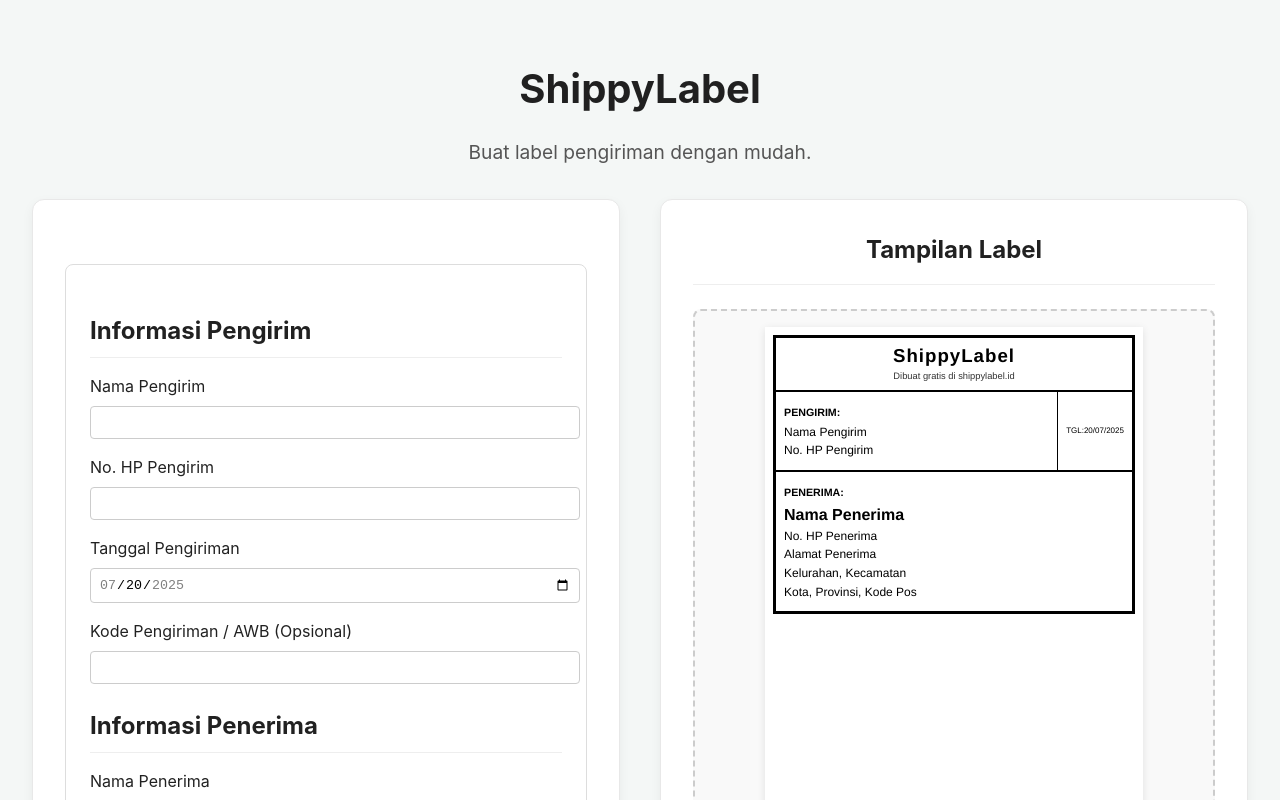
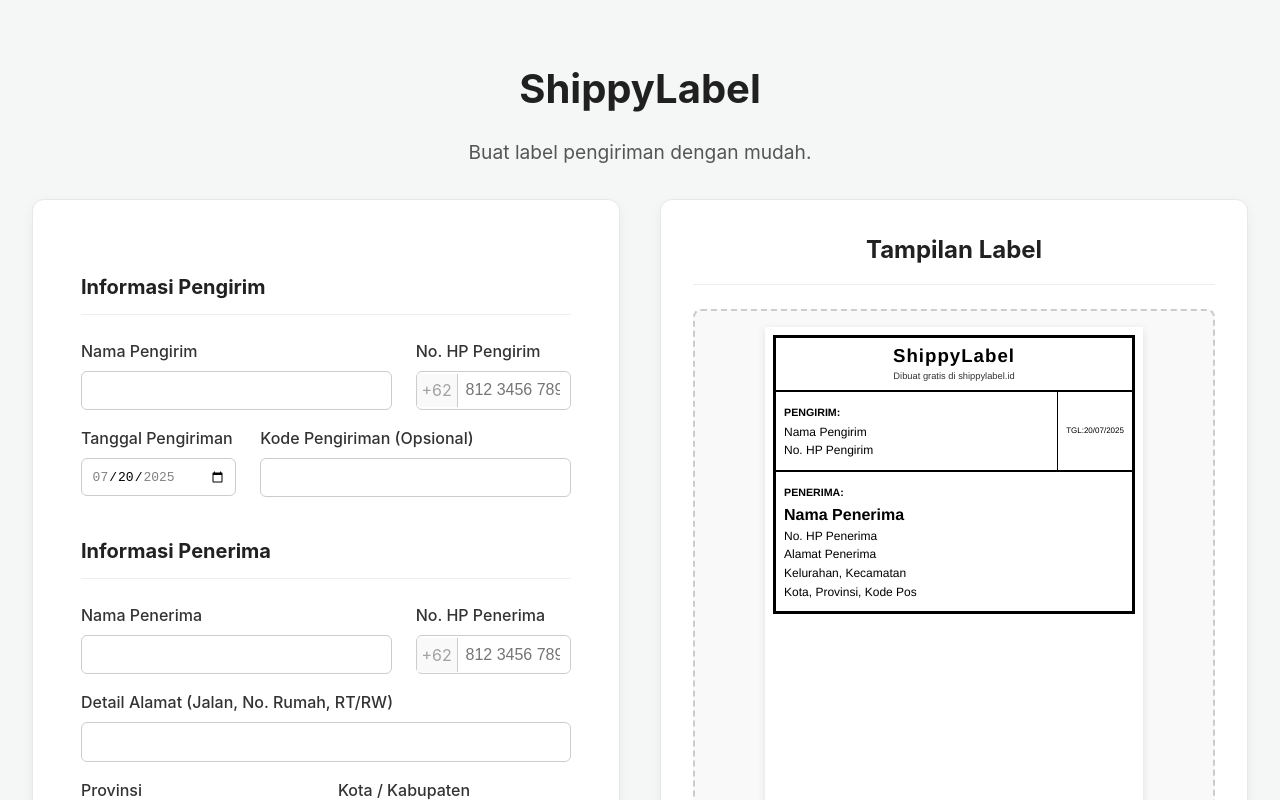
Before and after one commit to 5leepy/shippy, a React (Vite) app: page / in a window 1280 px wide. Shown: the top 800 px of the page. Built offline with nearby package versions, Linux system fonts and the light colour scheme; no server answers.

Commit message:
refactor(form): sempurnakan layout grid agar ringkas dan sejajar

```diff
--- a/src/components/ShippingForm.jsx
+++ b/src/components/ShippingForm.jsx
@@ -1,22 +1,22 @@
 // src/components/ShippingForm.jsx
-import React, { useState, useEffect } from 'react';
-import styles from './ShippingForm.module.css';
+import React, { useState, useEffect } from "react";
+import styles from "./ShippingForm.module.css";
 
 function toTitleCase(str) {
-  if (!str) return '';
-  return str.toLowerCase().replace(/\b\w/g, char => char.toUpperCase());
+  if (!str) return "";
+  return str.toLowerCase().replace(/\b\w/g, (char) => char.toUpperCase());
 }
 
 // Fungsi untuk mendapatkan tanggal dalam format YYYY-MM-DD
 const getFormattedDate = (date) => {
   const year = date.getFullYear();
-    const month = String(date.getMonth() + 1).padStart(2, '0');
-    const day = String(date.getDate()).padStart(2, '0');
+  const month = String(date.getMonth() + 1).padStart(2, "0");
+  const day = String(date.getDate()).padStart(2, "0");
   return `${year}-${month}-${day}`;
 };
 
 // --- PENGATURAN TANGGAL ---
-const daysAllowed = 7; // <-- CUKUP UBAH ANGKA DI SINI (misal: 1, 7, 10, 30)
+const daysAllowed = 5; // <-- CUKUP UBAH ANGKA DI SINI (misal: 1, 7, 10, 30)
 
 const today = new Date();
 const maxDateObject = new Date(today);
@@ -26,7 +26,6 @@
 const maxDate = getFormattedDate(maxDateObject);
 // --- AKHIR PENGATURAN TANGGAL ---
 
-
 function ShippingForm({ formData, setFormData }) {
   // Ganti state 'provinces' menjadi 'apiProvinces'
   const [apiProvinces, setApiProvinces] = useState([]);
@@ -35,26 +34,25 @@
   const [villages, setVillages] = useState([]);
 
   useEffect(() => {
-    fetch('/api/provinces.json')
-      .then(response => response.json())
-      .then(provincesData => {
+    fetch("/api/provinces.json")
+      .then((response) => response.json())
+      .then((provincesData) => {
         // LANGSUNG gunakan datanya, karena API ini mengembalikan array
         setApiProvinces(provincesData);
       })
-      .catch(error => console.error('Error fetching provinces:', error));
+      .catch((error) => console.error("Error fetching provinces:", error));
   }, []);
-
 
   useEffect(() => {
     // Pastikan ada provinsi yang dipilih
     if (formData.recipientProvince) {
       // Gunakan ID provinsi untuk mengambil data kota/kabupaten yang sesuai
       fetch(`/api/regencies/${formData.recipientProvince}.json`)
-        .then(response => response.json())
-        .then(regenciesData => {
+        .then((response) => response.json())
+        .then((regenciesData) => {
           setCities(regenciesData);
         })
-        .catch(error => console.error('Error fetching regencies:', error));
+        .catch((error) => console.error("Error fetching regencies:", error));
     } else {
       // Jika tidak ada provinsi yang dipilih, kosongkan daftar kota
       setCities([]);
@@ -63,11 +61,11 @@
   useEffect(() => {
     if (formData.recipientCity) {
       fetch(`/api/districts/${formData.recipientCity}.json`)
-        .then(response => response.json())
-        .then(districtsData => {
+        .then((response) => response.json())
+        .then((districtsData) => {
           setDistricts(districtsData);
         })
-        .catch(error => console.error('Error fetching districts:', error));
+        .catch((error) => console.error("Error fetching districts:", error));
     } else {
       setDistricts([]);
     }
@@ -77,11 +75,11 @@
   useEffect(() => {
     if (formData.recipientDistrict) {
       fetch(`/api/villages/${formData.recipientDistrict}.json`)
-        .then(response => response.json())
-        .then(villagesData => {
+        .then((response) => response.json())
+        .then((villagesData) => {
           setVillages(villagesData);
         })
-        .catch(error => console.error('Error fetching villages:', error));
+        .catch((error) => console.error("Error fetching villages:", error));
     } else {
       setVillages([]);
     }
@@ -89,46 +87,63 @@
 
   // Tambahkan handleChange yang baru di sini
   const handleChange = (e) => {
-    const { name, value } = e.target;
+    // KITA UBAH 'const' MENJADI 'let' DI SINI
+    let { name, value } = e.target;
 
-    setFormData(prevState => {
+    // Logika validasi untuk nomor telepon
+    if (name === "senderPhone" || name === "recipientPhone") {
+      // Hapus semua yang bukan angka
+      value = value.replace(/[^0-9]/g, "");
+      // Jika angka pertama adalah 0, hapus
+      if (value.startsWith("0")) {
+        value = value.substring(1);
+      }
+    }
+
+    setFormData((prevState) => {
       const newState = { ...prevState, [name]: value };
 
-      if (name === 'recipientProvince') {
-        const selectedProvince = apiProvinces.find(p => p.id === value);
-        newState.recipientProvinceName = selectedProvince ? toTitleCase(selectedProvince.name) : '';
+      if (name === "recipientProvince") {
+        const selectedProvince = apiProvinces.find((p) => p.id === value);
+        newState.recipientProvinceName = selectedProvince
+          ? toTitleCase(selectedProvince.name)
+          : "";
         // Reset semua dropdown di bawahnya
-        newState.recipientCity = '';
-        newState.recipientCityName = '';
-        newState.recipientDistrict = '';
-        newState.recipientDistrictName = '';
-        newState.recipientVillage = '';
-        newState.recipientVillageName = '';
+        newState.recipientCity = "";
+        newState.recipientCityName = "";
+        newState.recipientDistrict = "";
+        newState.recipientDistrictName = "";
+        newState.recipientVillage = "";
+        newState.recipientVillageName = "";
       }
 
-      if (name === 'recipientCity') {
-        const selectedCity = cities.find(c => c.id === value);
-        newState.recipientCityName = selectedCity ? toTitleCase(selectedCity.name) : '';
+      if (name === "recipientCity") {
+        const selectedCity = cities.find((c) => c.id === value);
+        newState.recipientCityName = selectedCity
+          ? toTitleCase(selectedCity.name)
+          : "";
         // Reset semua dropdown di bawahnya
-        newState.recipientDistrict = '';
-        newState.recipientDistrictName = '';
-        newState.recipientVillage = '';
-        newState.recipientVillageName = '';
+        newState.recipientDistrict = "";
+        newState.recipientDistrictName = "";
+        newState.recipientVillage = "";
+        newState.recipientVillageName = "";
       }
 
-      // Tambahkan logika untuk kecamatan
-      if (name === 'recipientDistrict') {
-        const selectedDistrict = districts.find(d => d.id === value);
-        newState.recipientDistrictName = selectedDistrict ? toTitleCase(selectedDistrict.name) : '';
+      if (name === "recipientDistrict") {
+        const selectedDistrict = districts.find((d) => d.id === value);
+        newState.recipientDistrictName = selectedDistrict
+          ? toTitleCase(selectedDistrict.name)
+          : "";
         // Reset dropdown di bawahnya
-        newState.recipientVillage = '';
-        newState.recipientVillageName = '';
+        newState.recipientVillage = "";
+        newState.recipientVillageName = "";
       }
 
-      // Tambahkan logika untuk kelurahan
-      if (name === 'recipientVillage') {
-        const selectedVillage = villages.find(v => v.id === value);
-        newState.recipientVillageName = selectedVillage ? toTitleCase(selectedVillage.name) : '';
+      if (name === "recipientVillage") {
+        const selectedVillage = villages.find((v) => v.id === value);
+        newState.recipientVillageName = selectedVillage
+          ? toTitleCase(selectedVillage.name)
+          : "";
       }
 
       return newState;
@@ -138,16 +153,34 @@
   return (
     <form className={styles.shippingForm}>
       <h2>Informasi Pengirim</h2>
+      <div className={styles.formGridUnevenL}>
         <div className={styles.formGroup}>
-        {/* ... input lainnya ... */}
           <label htmlFor="senderName">Nama Pengirim</label>
-        <input type="text" id="senderName" name="senderName" value={formData.senderName} onChange={handleChange} />
+          <input
+            type="text"
+            id="senderName"
+            name="senderName"
+            value={formData.senderName}
+            onChange={handleChange}
+          />
         </div>
         <div className={styles.formGroup}>
           <label htmlFor="senderPhone">No. HP Pengirim</label>
-        <input type="text" id="senderPhone" name="senderPhone" value={formData.senderPhone} onChange={handleChange} />
+          <div className={styles.phoneInputContainer}>
+            <span className={styles.countryCode}>+62</span>
+            <input
+              type="tel"
+              id="senderPhone"
+              name="senderPhone"
+              value={formData.senderPhone}
+              onChange={handleChange}
+              placeholder="812 3456 7890"
+            />
           </div>
-      {/* Tambahkan dua input baru di sini, di bawah info pengirim */}
+        </div>
+      </div>
+      <div className={styles.formGridUnevenR}>
+        {/* Perbaiki input alamat pengirim */}
       <div className={styles.formGroup}>
         <label htmlFor="shippingDate">Tanggal Pengiriman</label>
         <input
@@ -162,7 +195,7 @@
       </div>
 
       <div className={styles.formGroup}>
-        <label htmlFor="shippingCode">Kode Pengiriman / AWB (Opsional)</label>
+        <label htmlFor="shippingCode">Kode Pengiriman (Opsional)</label>
         <input
           type="text"
           id="shippingCode"
@@ -171,69 +204,133 @@
           onChange={handleChange}
         />
       </div>
+      </div>
 
       <h2>Informasi Penerima</h2>
+      <div className={styles.formGridUnevenL}>
         <div className={styles.formGroup}>
           <label htmlFor="recipientName">Nama Penerima</label>
-        <input type="text" id="recipientName" name="recipientName" value={formData.recipientName} onChange={handleChange} />
+          <input
+            type="text"
+            id="recipientName"
+            name="recipientName"
+            value={formData.recipientName}
+            onChange={handleChange}
+          />
         </div>
         <div className={styles.formGroup}>
           <label htmlFor="recipientPhone">No. HP Penerima</label>
-        <input type="text" id="recipientPhone" name="recipientPhone" value={formData.recipientPhone} onChange={handleChange} />
+          <div className={styles.phoneInputContainer}>
+            <span className={styles.countryCode}>+62</span>
+            <input
+              type="tel"
+              id="recipientPhone"
+              name="recipientPhone"
+              value={formData.recipientPhone}
+              onChange={handleChange}
+              placeholder="812 3456 7890"
+            />
+          </div>
+        </div>
       </div>
       <div className={styles.formGroup}>
-        <label htmlFor="recipientAddress">Alamat Lengkap (Nama Jalan, No. Rumah, RT/RW)</label>
-        <textarea id="recipientAddress" name="recipientAddress" rows="3" value={formData.recipientAddress} onChange={handleChange}></textarea>
+        <label htmlFor="recipientAddress">
+          Detail Alamat (Jalan, No. Rumah, RT/RW)
+        </label>
+        <input
+          type="text"
+          id="recipientAddress"
+          name="recipientAddress"
+          value={formData.recipientAddress}
+          onChange={handleChange}
+        />
       </div>
+
+      {/* Provinsi dan Kota/Kabupaten */}
+      <div className={styles.formGrid}>
         <div className={styles.formGroup}>
           <label htmlFor="recipientProvince">Provinsi</label>
-        {/*
-          Ubah value ke ID provinsi, bukan nama.
-          Ubah 'provinces.map' menjadi 'apiProvinces.map'
-        */}
           {/* Dropdown Provinsi */}
-        <select id="recipientProvince" name="recipientProvince" value={formData.recipientProvince} onChange={handleChange}>
+          <select
+            id="recipientProvince"
+            name="recipientProvince"
+            value={formData.recipientProvince}
+            onChange={handleChange}
+          >
             <option value="">Pilih Provinsi</option>
-            {apiProvinces.map(province => (
-                <option key={province.id} value={province.id}>{toTitleCase(province.name)}</option>
+            {apiProvinces.map((province) => (
+              <option key={province.id} value={province.id}>
+                {toTitleCase(province.name)}
+              </option>
             ))}
           </select>
         </div>
         <div className={styles.formGroup}>
           <label htmlFor="recipientCity">Kota / Kabupaten</label>
-        {/*
-          Perbaiki bagian 'value' dan 'key' serta teks di dalam option
-        */}
           {/* Dropdown Kota */}
-        <select id="recipientCity" name="recipientCity" value={formData.recipientCity} onChange={handleChange} disabled={!formData.recipientProvince}>
+          <select
+            id="recipientCity"
+            name="recipientCity"
+            value={formData.recipientCity}
+            onChange={handleChange}
+            disabled={!formData.recipientProvince}
+          >
             <option value="">Pilih Kota/Kabupaten</option>
-            {cities.map(city => (
-                <option key={city.id} value={city.id}>{toTitleCase(city.name)}</option>
+            {cities.map((city) => (
+              <option key={city.id} value={city.id}>
+                {toTitleCase(city.name)}
+              </option>
             ))}
           </select>
         </div>
+      </div>
+       {/* Kecamatan dan Kelurahan/Desa */}
+      <div className={styles.formGrid}>
         <div className={styles.formGroup}>
         <label htmlFor="recipientDistrict">Kecamatan</label>
-          <select id="recipientDistrict" name="recipientDistrict" value={formData.recipientDistrict} onChange={handleChange} disabled={!formData.recipientCity}>
+        <select
+          id="recipientDistrict"
+          name="recipientDistrict"
+          value={formData.recipientDistrict}
+          onChange={handleChange}
+          disabled={!formData.recipientCity}
+        >
           <option value="">Pilih Kecamatan</option>
-            {districts.map(district => (
-              <option key={district.id} value={district.id}>{toTitleCase(district.name)}</option>
+          {districts.map((district) => (
+            <option key={district.id} value={district.id}>
+              {toTitleCase(district.name)}
+            </option>
           ))}
         </select>
       </div>
 
       <div className={styles.formGroup}>
         <label htmlFor="recipientVillage">Kelurahan / Desa</label>
-          <select id="recipientVillage" name="recipientVillage" value={formData.recipientVillage} onChange={handleChange} disabled={!formData.recipientDistrict}>
+        <select
+          id="recipientVillage"
+          name="recipientVillage"
+          value={formData.recipientVillage}
+          onChange={handleChange}
+          disabled={!formData.recipientDistrict}
+        >
           <option value="">Pilih Kelurahan/Desa</option>
-            {villages.map(village => (
-              <option key={village.id} value={village.id}>{toTitleCase(village.name)}</option>
+          {villages.map((village) => (
+            <option key={village.id} value={village.id}>
+              {toTitleCase(village.name)}
+            </option>
           ))}
         </select>
       </div>
+      </div>
       <div className={styles.formGroup}>
         <label htmlFor="recipientPostalCode">Kode Pos</label>
-        <input type="text" id="recipientPostalCode" name="recipientPostalCode" value={formData.recipientPostalCode} onChange={handleChange} />
+        <input
+          type="text"
+          id="recipientPostalCode"
+          name="recipientPostalCode"
+          value={formData.recipientPostalCode}
+          onChange={handleChange}
+        />
       </div>
     </form>
   );
--- a/src/components/ShippingForm.module.css
+++ b/src/components/ShippingForm.module.css
@@ -1,34 +1,79 @@
 /* src/components/ShippingForm.module.css */
 
 .shippingForm {
-  max-width: 500px;
-  margin: 2rem 0; /* Ubah dari auto ke 0 */
-  padding: 1.5rem;
-  border: 1px solid #ddd;
-  border-radius: 8px;
+  padding: 1rem; /* Kurangi padding agar tidak terlalu renggang */
+}
+
+.shippingForm h2 {
+  margin-top: 1.5rem;
+  margin-bottom: 1.5rem;
+  padding-bottom: 0.75rem;
+  border-bottom: 1px solid #eee;
+  font-size: 1.25em;
+}
+.formGrid,
+.formGridUnevenL,
+.formGridUnevenR {
+  display: grid;
+  gap: 1.5rem;
+  align-items: start;
+}
+
+.formGrid {
+  grid-template-columns: 1fr 1fr;
+}
+.formGridUnevenL {
+  grid-template-columns: 2fr 1fr;
+}
+.formGridUnevenR {
+  grid-template-columns: 1fr 2fr;
 }
 
 .formGroup {
   margin-bottom: 1rem;
 }
+.formGroup:last-child {
+  /* Hapus jarak bawah untuk elemen terakhir di dalam grid */
+  margin-bottom: 0;
+}
 
 .formGroup label {
   display: block;
   margin-bottom: 0.5rem;
+  font-weight: 500; /* Sedikit tebalkan label */
+  color: #333;
 }
 
 .formGroup input,
-.formGroup textarea,
-.formGroup select { /* Tambahkan select */
+.formGroup select {
   width: 100%;
-  padding: 0.5rem;
+  padding: 0.6rem; /* Sedikit perbesar padding input */
   border: 1px solid #ccc;
-  border-radius: 4px;
+  border-radius: 6px; /* Sedikit perhalus sudut */
+  font-size: 1em;
+    box-sizing: border-box;
 }
 
-.shippingForm h2 {
-  margin-top: 1.5rem;
-  margin-bottom: 1rem;
-  border-bottom: 1px solid #eee;
-  padding-bottom: 0.5rem;
+/* Penyesuaian untuk input telepon */
+.phoneInputContainer {
+  display: flex;
+  align-items: center;
+  border: 1px solid #ccc;
+  border-radius: 6px;
+  background-color: white;
 }
+
+.phoneInputContainer input {
+  border: none;
+  outline: none;
+  padding-left: 0.5rem;
+  flex-grow: 1; /* Pastikan input memenuhi sisa ruang */
+}
+
+.countryCode {
+  padding:0.3rem;
+  border-right: 1px solid #ccc;
+  color: #a2a2a2;
+  background-color: #f9f9f9;
+  user-select: none;
+}
```
Lines whose indentation alone changed are shown as unchanged.
